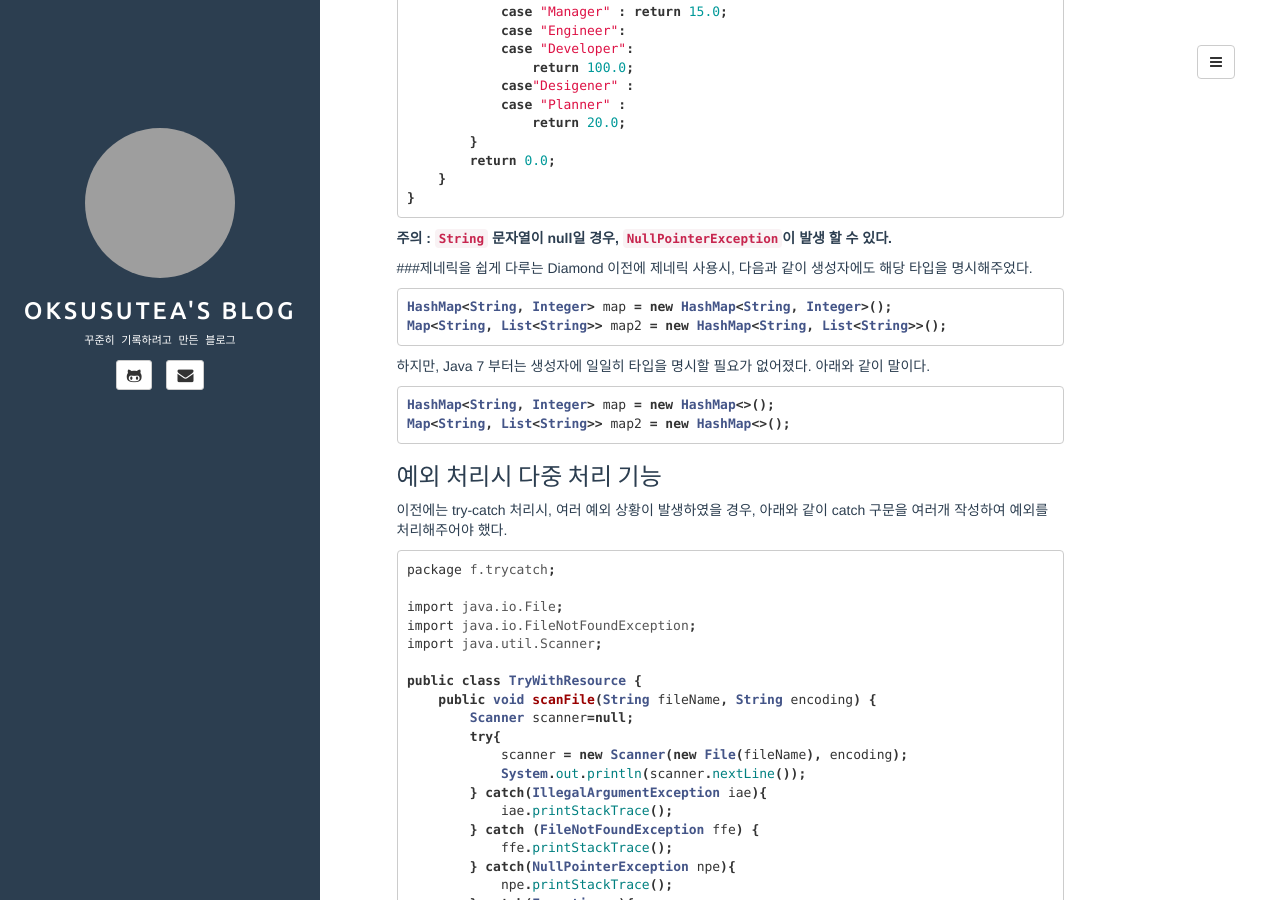
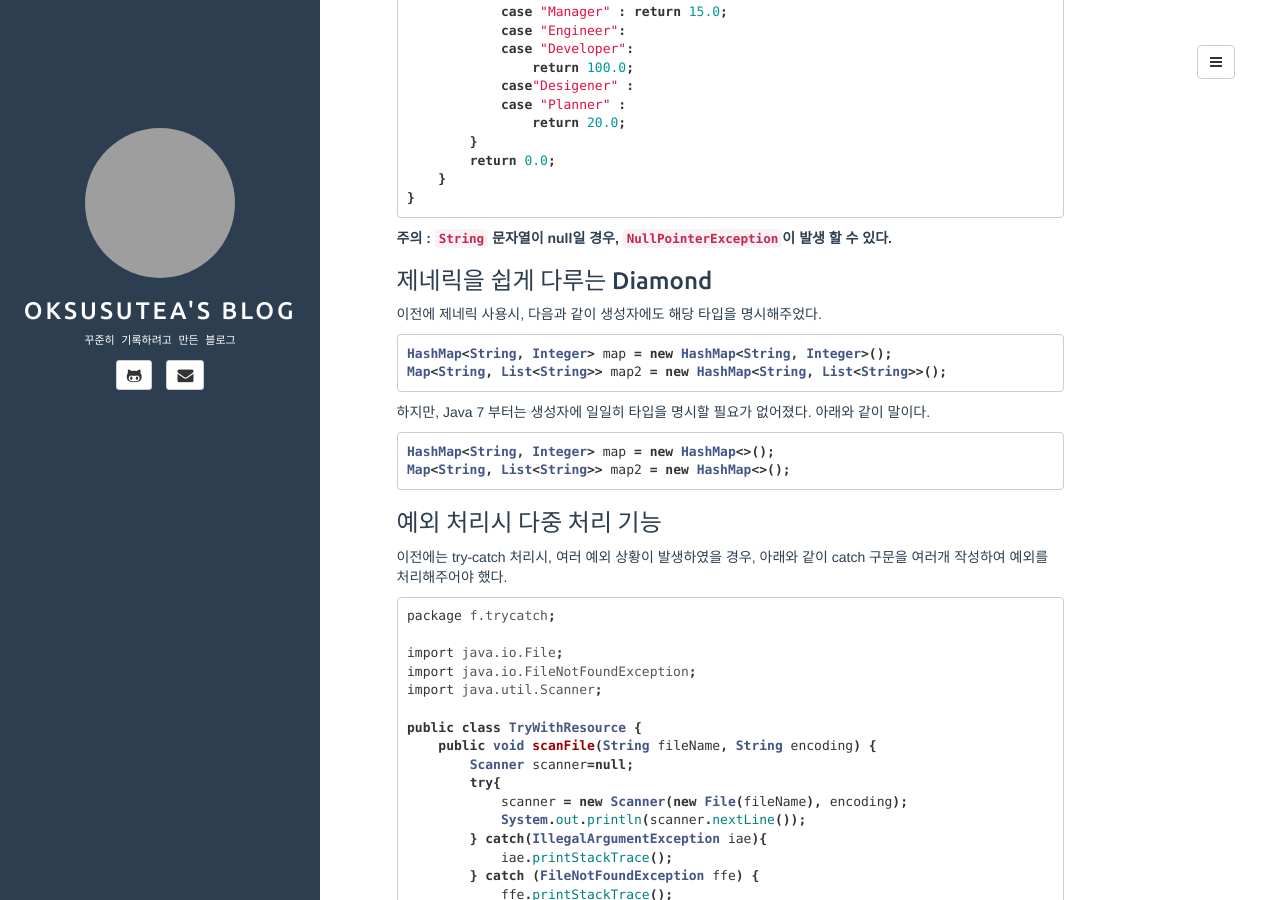
Before and after one commit to oksusutea/oksusutea.github.io, a Jekyll site: the page built from _posts/2021-03-18-Java7.md, in a window 1280 px wide and 900 px high, scrolled down 1156 px. Built offline with Jekyll 4.4.1, drawn with Linux system fonts in a browser that asks for light colours; comment, search, counter and statistics services are not loaded; part of the change alters nothing that is shown; some of the changed text lies outside the part shown; grey boxes are pictures that could not be loaded.

Commit message:
오타 수정

````diff
--- a/_posts/2021-03-18-Java7.md
+++ b/_posts/2021-03-18-Java7.md
@@ -12,7 +12,7 @@ comments: true
 
 
 ***
-## Java 7
+## Java 7에서 변경된 부분
 자바 6에서 자바7로 변경되며 기능이 개선된 부분은 아래와 같다.
 
 ### 숫자 표시 방법 보완
@@ -75,7 +75,7 @@ public class JDK7Switch {
 **주의 : `String` 문자열이 null일 경우, `NullPointerException`이 발생 할 수 있다.**
 
 
-###제네릭을 쉽게 다루는 Diamond
+### 제네릭을 쉽게 다루는 Diamond
 이전에 제네릭 사용시, 다음과 같이 생성자에도 해당 타입을 명시해주었다.
 
 ```java
````
